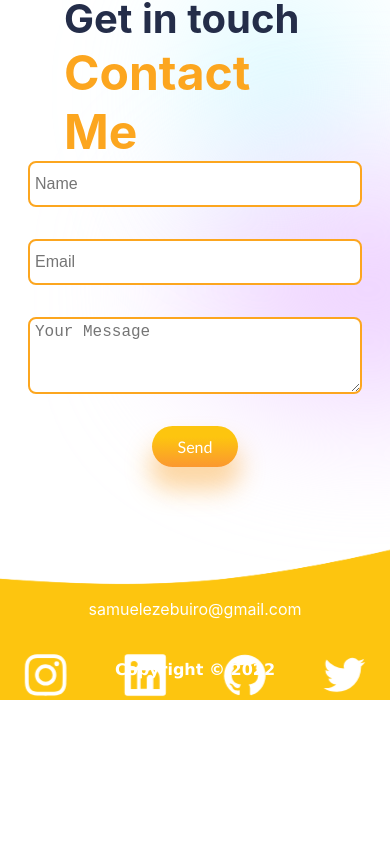
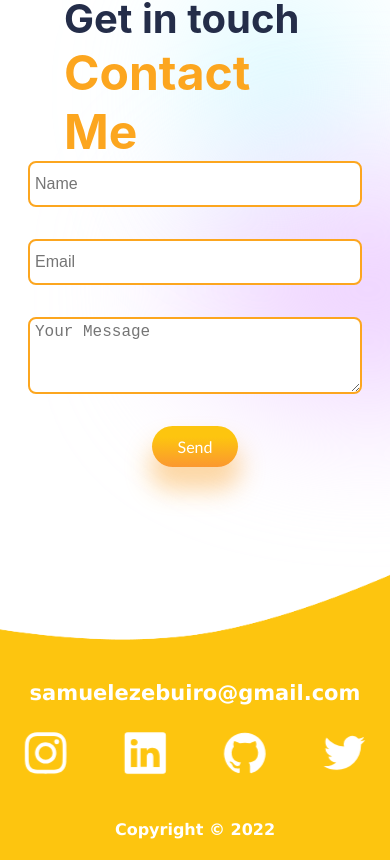
Before and after one commit to sammy867/Website, a React (Create React App) app: page / in a window 390 px wide. Shown: the part 6138-6998 px from the top of the page. Before the commit the page ends 6838 px from the top, so only its background shows below. Built offline with nearby package versions, Linux system fonts and the light colour scheme.

Commit message:
2023 last night

```diff
--- a/src/components/Footer/Footer.css
+++ b/src/components/Footer/Footer.css
@@ -16,6 +16,9 @@
   margin-top: 5rem;
   gap: 4rem;
   color: white;
+  font-weight: bold;
+  font-family: Verdana, Geneva, Tahoma, sans-serif;
+  font-size: 21px;
 }
 
 .f-icons {
@@ -46,7 +49,15 @@
 
 @media screen and (max-width: 480px) {
   .f-icons {
-    transform: scale(0.9);
-    margin-top: -2rem;
+    transform: scale(0.2);
+    margin-top: -2.5rem;
+  }
+  .footer {
+    height: 40vh;
+  }
+  .frisby {
+    bottom: 0;
+    width: 100%;
+    margin-top: 16rem;
   }
 }
--- a/src/components/Footer/Footer.jsx
+++ b/src/components/Footer/Footer.jsx
@@ -12,7 +12,7 @@ import Twitter from '@iconscout/react-unicons/icons/uil-twitter'
 const Footer = () => {
   return (
     <div className="footer">
-        <img src={Wave} alt= '' style={{width: "100%"}} />
+        <img src={Wave} alt= '' style={{width: "100%", height: "100%"}} />
         <div className="f-content">
           <span>samuelezebuiro@gmail.com</span>
           <div className="f-icons">
```
